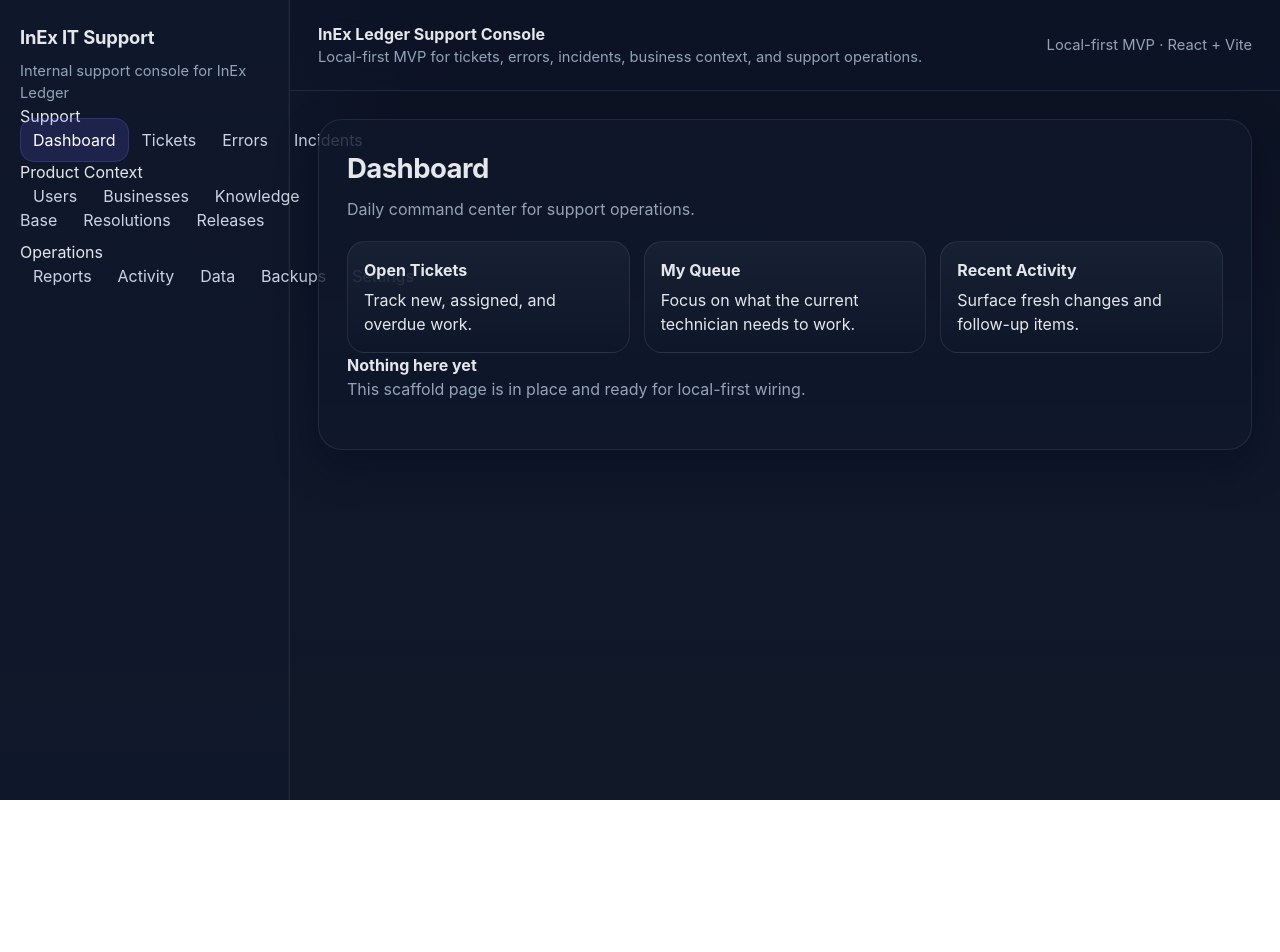
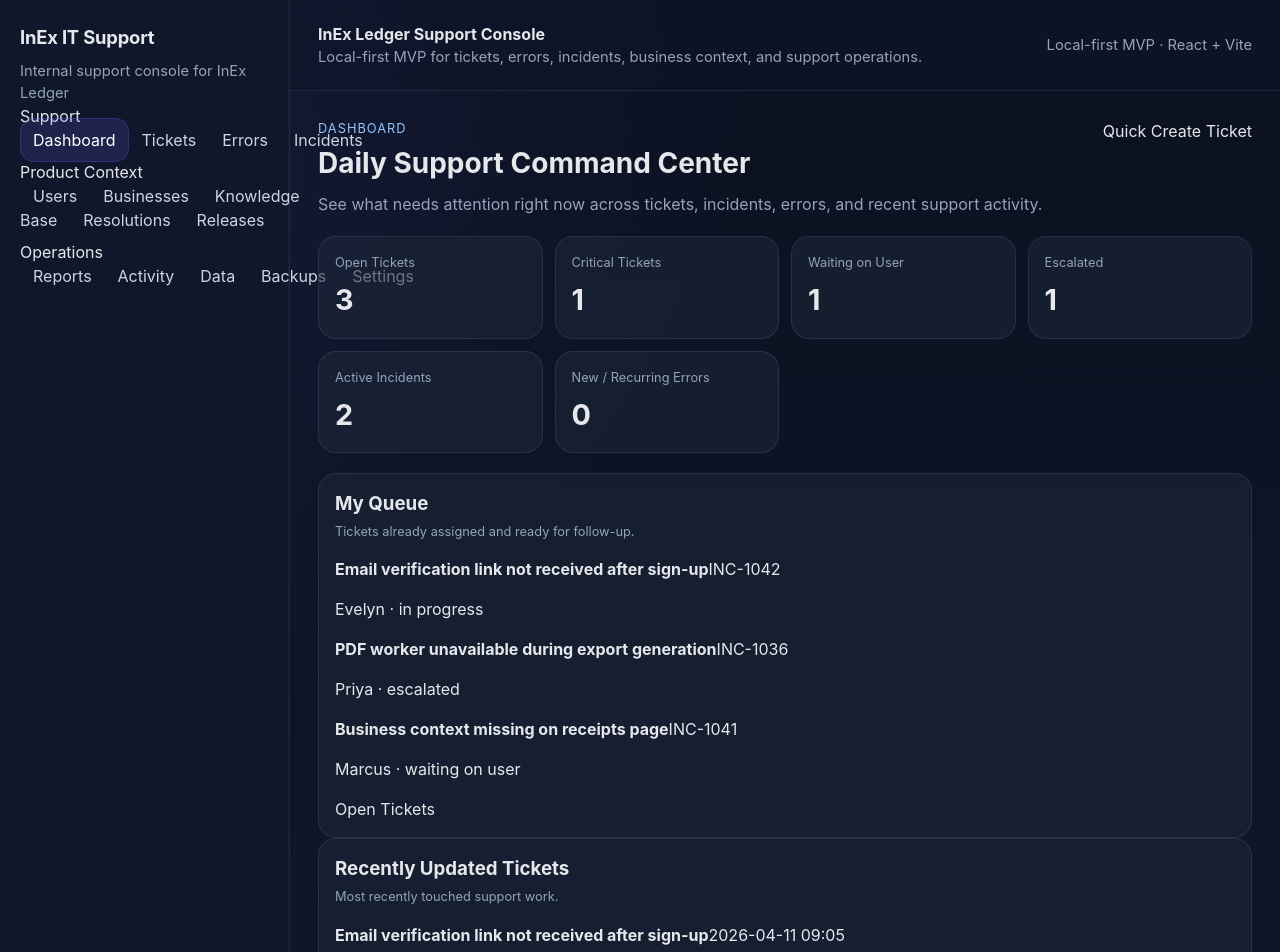
Before and after one commit to Emanuel628/InEx-IT-Support, a React (Vite) app: page /dashboard in a window 1280 px wide. Shown: the top 952 px of the page. Before the commit the page ends 800 px from the top, so only its background shows below. Built offline with nearby package versions, Linux system fonts and the light colour scheme.

Commit message:
Wire dashboard to real local support data

```diff
--- a/src/pages/dashboard/DashboardPage.tsx
+++ b/src/pages/dashboard/DashboardPage.tsx
@@ -1,15 +1,181 @@
-import { PlaceholderPage } from '@/components/shared/PlaceholderPage';
+import { Link } from 'react-router-dom';
+import { getActivity } from '@/features/activity/lib/activityStore';
+import { getErrors } from '@/features/errors/lib/errorStore';
+import { getIncidents } from '@/features/incidents/lib/incidentStore';
+import { getTickets } from '@/features/tickets/lib/ticketStore';
+import '@/features/tickets/styles/tickets.css';
 
 export function DashboardPage() {
+  const tickets = getTickets();
+  const incidents = getIncidents();
+  const errors = getErrors();
+  const activity = getActivity().slice(0, 8);
+
+  const openTickets = tickets.filter((ticket) => !['resolved', 'archived'].includes(ticket.status));
+  const criticalTickets = openTickets.filter((ticket) => ticket.priority === 'critical' || ticket.severity === 'critical');
+  const waitingOnUser = openTickets.filter((ticket) => ticket.status === 'waiting_on_user');
+  const escalatedTickets = openTickets.filter((ticket) => ticket.status === 'escalated');
+  const activeIncidents = incidents.filter((incident) => incident.status !== 'resolved');
+  const newOrRecurringErrors = errors.filter((error) => error.status === 'new' || error.status === 'recurring').slice(0, 6);
+  const myQueue = openTickets.filter((ticket) => ticket.assignedTech && ticket.assignedTech !== 'Unassigned').slice(0, 6);
+  const recentlyUpdatedTickets = tickets.slice(0, 6);
+
+  const categoryCounts = openTickets.reduce<Record<string, number>>((acc, ticket) => {
+    acc[ticket.category] = (acc[ticket.category] || 0) + 1;
+    return acc;
+  }, {});
+
+  const commonIssueCategories = Object.entries(categoryCounts)
+    .sort((left, right) => right[1] - left[1])
+    .slice(0, 5);
+
   return (
-    <PlaceholderPage
-      title="Dashboard"
-      description="Daily command center for support operations."
-      cards={[
-        { title: 'Open Tickets', body: 'Track new, assigned, and overdue work.' },
-        { title: 'My Queue', body: 'Focus on what the current technician needs to work.' },
-        { title: 'Recent Activity', body: 'Surface fresh changes and follow-up items.' },
-      ]}
-    />
+    <section className="ticket-workspace-page">
+      <div className="ticket-page-header">
+        <div>
+          <span className="ticket-page-eyebrow">Dashboard</span>
+          <h2>Daily Support Command Center</h2>
+          <p>See what needs attention right now across tickets, incidents, errors, and recent support activity.</p>
+        </div>
+        <Link to="/tickets/new" className="ticket-primary-action">Quick Create Ticket</Link>
+      </div>
+
+      <div className="ticket-stats-grid">
+        <article className="ticket-stat-card"><span>Open Tickets</span><strong>{openTickets.length}</strong></article>
+        <article className="ticket-stat-card"><span>Critical Tickets</span><strong>{criticalTickets.length}</strong></article>
+        <article className="ticket-stat-card"><span>Waiting on User</span><strong>{waitingOnUser.length}</strong></article>
+        <article className="ticket-stat-card"><span>Escalated</span><strong>{escalatedTickets.length}</strong></article>
+        <article className="ticket-stat-card"><span>Active Incidents</span><strong>{activeIncidents.length}</strong></article>
+        <article className="ticket-stat-card"><span>New / Recurring Errors</span><strong>{newOrRecurringErrors.length}</strong></article>
+      </div>
+
+      <div className="ticket-detail-grid">
+        <section className="ticket-detail-panel">
+          <div className="ticket-section-header">
+            <h3>My Queue</h3>
+            <span>Tickets already assigned and ready for follow-up.</span>
+          </div>
+          <div className="ticket-detail-stack">
+            {myQueue.length ? myQueue.map((ticket) => (
+              <article key={ticket.id} className="ticket-activity-item">
+                <div className="ticket-activity-meta">
+                  <strong>{ticket.title}</strong>
+                  <span>{ticket.id}</span>
+                </div>
+                <p>{ticket.assignedTech} · {ticket.status.replace(/_/g, ' ')}</p>
+              </article>
+            )) : <p>No assigned tickets in queue.</p>}
+          </div>
+          <div className="ticket-inline-actions">
+            <Link to="/tickets">Open Tickets</Link>
+          </div>
+        </section>
+
+        <section className="ticket-detail-panel">
+          <div className="ticket-section-header">
+            <h3>Recently Updated Tickets</h3>
+            <span>Most recently touched support work.</span>
+          </div>
+          <div className="ticket-detail-stack">
+            {recentlyUpdatedTickets.length ? recentlyUpdatedTickets.map((ticket) => (
+              <article key={ticket.id} className="ticket-activity-item">
+                <div className="ticket-activity-meta">
+                  <strong>{ticket.title}</strong>
+                  <span>{ticket.updatedAt}</span>
+                </div>
+                <p>{ticket.id} · {ticket.status.replace(/_/g, ' ')} · {ticket.priority}</p>
+              </article>
+            )) : <p>No ticket updates yet.</p>}
+          </div>
+          <div className="ticket-inline-actions">
+            <Link to="/tickets">View Ticket Queue</Link>
+          </div>
+        </section>
+      </div>
+
+      <div className="ticket-detail-grid">
+        <section className="ticket-detail-panel">
+          <div className="ticket-section-header">
+            <h3>Active Incidents</h3>
+            <span>Production or support events still in progress.</span>
+          </div>
+          <div className="ticket-detail-stack">
+            {activeIncidents.length ? activeIncidents.map((incident) => (
+              <article key={incident.id} className="ticket-activity-item">
+                <div className="ticket-activity-meta">
+                  <strong>{incident.title}</strong>
+                  <span>{incident.id}</span>
+                </div>
+                <p>{incident.status.replace(/_/g, ' ')} · {incident.severity} · {incident.environment}</p>
+              </article>
+            )) : <p>No active incidents.</p>}
+          </div>
+          <div className="ticket-inline-actions">
+            <Link to="/incidents">Open Incidents</Link>
+          </div>
+        </section>
+
+        <section className="ticket-detail-panel">
+          <div className="ticket-section-header">
+            <h3>New / Recurring Errors</h3>
+            <span>Technical issues that may need triage or follow-up.</span>
+          </div>
+          <div className="ticket-detail-stack">
+            {newOrRecurringErrors.length ? newOrRecurringErrors.map((error) => (
+              <article key={error.id} className="ticket-activity-item">
+                <div className="ticket-activity-meta">
+                  <strong>{error.title}</strong>
+                  <span>{error.id}</span>
+                </div>
+                <p>{error.status.replace(/_/g, ' ')} · {error.severity} · {error.appArea}</p>
+              </article>
+            )) : <p>No new or recurring errors.</p>}
+          </div>
+          <div className="ticket-inline-actions">
+            <Link to="/errors">Open Errors</Link>
+          </div>
+        </section>
+      </div>
+
+      <div className="ticket-detail-grid">
+        <section className="ticket-detail-panel">
+          <div className="ticket-section-header">
+            <h3>Common Issue Categories</h3>
+            <span>Open-ticket categories surfacing most often right now.</span>
+          </div>
+          <div className="ticket-detail-stack">
+            {commonIssueCategories.length ? commonIssueCategories.map(([category, count]) => (
+              <article key={category} className="ticket-activity-item">
+                <div className="ticket-activity-meta">
+                  <strong>{category}</strong>
+                  <span>{count}</span>
+                </div>
+              </article>
+            )) : <p>No category trends yet.</p>}
+          </div>
+        </section>
+
+        <section className="ticket-detail-panel">
+          <div className="ticket-section-header">
+            <h3>Recent Activity</h3>
+            <span>Latest support actions recorded across the app.</span>
+          </div>
+          <div className="ticket-detail-stack">
+            {activity.length ? activity.map((item) => (
+              <article key={item.id} className="ticket-activity-item">
+                <div className="ticket-activity-meta">
+                  <strong>{item.summary}</strong>
+                  <span>{item.timestamp}</span>
+                </div>
+                <p>{item.entityType} · {item.actor}</p>
+              </article>
+            )) : <p>No recent activity yet.</p>}
+          </div>
+          <div className="ticket-inline-actions">
+            <Link to="/activity">Open Activity</Link>
+          </div>
+        </section>
+      </div>
+    </section>
   );
 }
```
